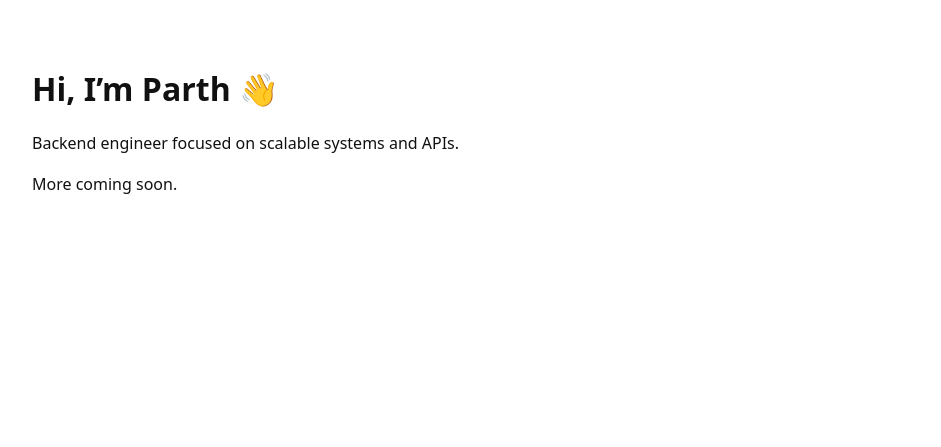
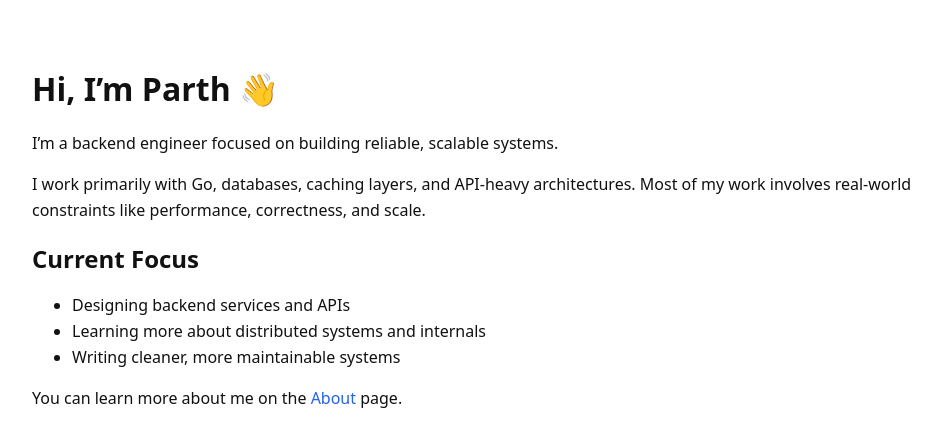
Before and after one commit to ParthTarabadkar/parthtarabadkar.github.io, a Jekyll site: the page built from index.md, in a window 1280 px wide. Shown: the top 447 px of the page, without its empty margins (158-1099 px from the left). Built offline with Jekyll 4.4.1, drawn with Linux system fonts in a browser that asks for light colours.

Commit message:
Update index.md

```diff
--- a/index.md
+++ b/index.md
@@ -5,6 +5,15 @@ title: Home
 
 # Hi, I’m Parth 👋
 
-Backend engineer focused on scalable systems and APIs.
+I’m a backend engineer focused on building reliable, scalable systems.
 
-More coming soon.
+I work primarily with Go, databases, caching layers, and API-heavy architectures.
+Most of my work involves real-world constraints like performance, correctness, and scale.
+
+## Current Focus
+
+- Designing backend services and APIs
+- Learning more about distributed systems and internals
+- Writing cleaner, more maintainable systems
+
+You can learn more about me on the [About](/about/) page.
```
